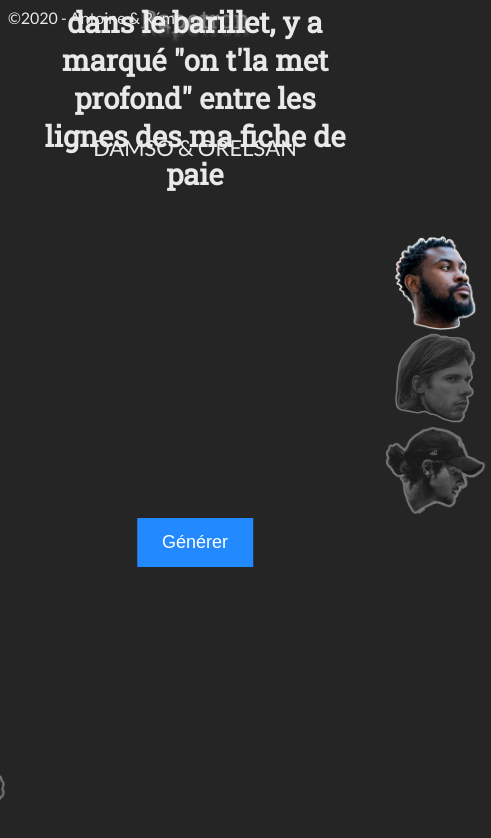
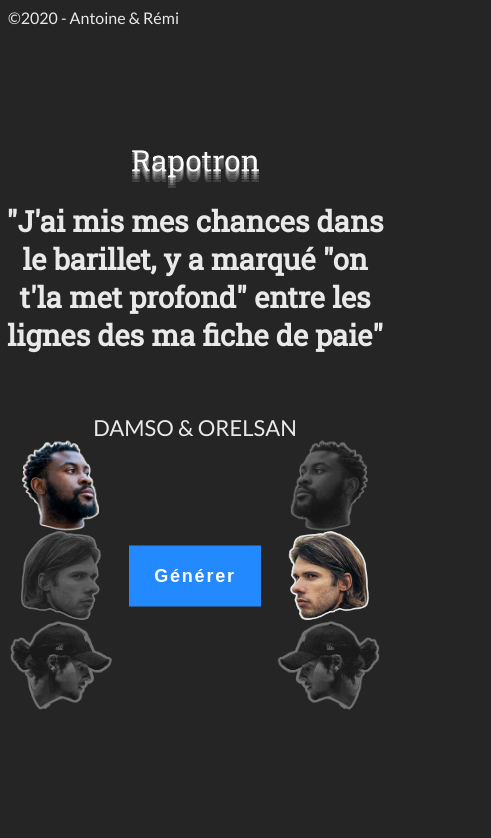
Before and after one commit to remi-martinez/rapotron2, a website built with Vite: page index.html in a window 390 px wide. Both pictures are taken after a click on the button "Générer". Shown: the whole page, 491 px wide, since content can reach past the window. Built offline with nearby package versions, Linux system fonts and the light colour scheme.

Commit message:
fix responsive

```diff
--- a/main.js
+++ b/main.js
@@ -11,17 +11,17 @@
         </div>
         <div id='authors'></div>
 
-        <div id='generate_button'>
+        <div class='selection-container'>
             <div class="leftchoice">
-                <img id="lDamso" src="img/damso.png" class="selected">
-                <img id="lOrelsan" src="img/orelsan.png">
-                <img id="lNekfeu" src="img/nekfeu.png" style="width:100px">
+                <img id="lDamso" src="img/damso.png" class="selected" title="Damso" alt="Damso">
+                <img id="lOrelsan" src="img/orelsan.png" title="Orelsan" alt="Orelsan">
+                <img id="lNekfeu" src="img/nekfeu.png" title="Nekfeu" alt="Nekfeu">
             </div>
             <button class="btn">Générer</button>
             <div class="rightchoice">
-                <img id="rDamso" class="imgflip" src="img/damso.png">
-                <img id="rOrelsan" class="imgflip selected" src="img/orelsan.png">
-                <img id="rNekfeu" class="imgflip" src="img/nekfeu.png" style="width:100px">
+                <img id="rDamso" class="imgflip" src="img/damso.png" title="Damso" alt="Damso">
+                <img id="rOrelsan" class="imgflip selected" src="img/orelsan.png" title="Damso" alt="Damso">
+                <img id="rNekfeu" class="imgflip" src="img/nekfeu.png" title="Damso" alt="Damso">
             </div>
         </div>
     </div>
--- a/rhymes.js
+++ b/rhymes.js
@@ -54,7 +54,7 @@
             const left = allLefts[Math.floor(Math.random() * allLefts.length)];
             const right = allRights[Math.floor(Math.random() * allRights.length)];
 
-            punchlineElement.textContent = `${left}, ${right}`;
+            punchlineElement.textContent = `"${left}, ${right}"`;
             authorsElement.textContent = `${rapperLeft} & ${rapperRight}`.toUpperCase();
 
         })
--- a/styles.css
+++ b/styles.css
@@ -9,7 +9,7 @@
 }
 
 .center {
-    width: 85%;
+    width: 100%;
     margin: 0;
     position: absolute;
     top: 50%;
@@ -19,11 +19,16 @@
     transform: translate(-50%, -50%);
 }
 
+.selection-container {
+    display: flex;
+    justify-content: space-between;
+    align-items: center;
+}
+
 #punchline {
     display: flex;
     justify-content: center;
     align-items: center;
-    height: 50px;
     font-weight: bold;
     font-family: 'Roboto Slab', serif;
     text-align: center;
@@ -44,24 +49,33 @@
 }
 
 .rightchoice {
+    display: inline-flex;
     float: right;
-    margin-right: 350px;
+    margin-right: 25%;
 }
 
 .leftchoice {
+    display: inline-flex;
     float: left;
-    margin-left: 350px;
+    margin-left: 25%;
+}
+
+.rightchoice img {
+    -webkit-transform: scaleX(-1);
+    transform: scaleX(-1);
 }
 
 button.btn {
     cursor: pointer;
     background-color: #2389ff;
     color: white;
-    padding: 14px 25px;
+    padding: 20px 25px;
     text-align: center;
     text-decoration: none;
+    letter-spacing: 0.1em;
     display: inline-block;
     font-size: 18px;
+    font-weight: bold;
     border: none;
     outline: none;
 }
@@ -74,10 +88,10 @@
     background-color: rgb(0, 82, 148);
 }
 
-img {
+.selection-container img {
     cursor: pointer;
-    width: 80px;
-    margin: 0px 6px 0 6px;
+    height: 90px;
+    margin: 0 10px;
     filter: grayscale(100%);
     opacity: 0.4;
 }
@@ -91,7 +105,23 @@
     opacity: 1 !important;
 }
 
-.imgflip {
-    -webkit-transform: scaleX(-1);
-    transform: scaleX(-1);
+@media only screen and (max-width: 1600px) {
+    .leftchoice, .rightchoice {
+        display: flex;
+        flex-wrap: wrap;
+        flex-direction: column;
+        align-items: center;
+    }
 }
+
+@media only screen and (max-width: 600px) {
+    #authors {
+        margin-top: 60px;
+    }
+    .leftchoice {
+        margin-left: 0;
+    }
+    .rightchoice {
+        margin-right: 0;
+    }
+}
```
